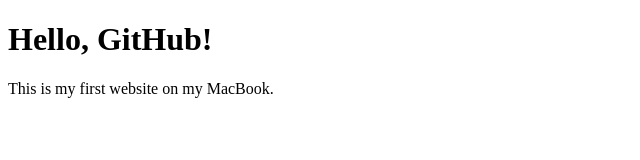
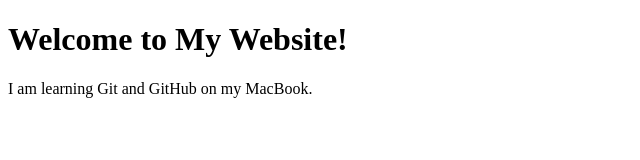
Before and after one commit to niteshkirodiwal4-prog/wilfred-clg, a plain HTML site: page index.html in a window 1280 px wide. Shown: the whole page, without its empty margins (0-640 px from the left). Drawn offline with Linux system fonts and the light colour scheme.

Commit message:
Update website heading

```diff
--- a/index.html
+++ b/index.html
@@ -7,7 +7,7 @@
   <title>My First Website</title>
 </head>
 <body>
-  <h1>Hello, GitHub!</h1>
-  <p>This is my first website on my MacBook.</p>
+  <h1>Welcome to My Website!</h1>
+  <p>I am learning Git and GitHub on my MacBook.</p>
 </body>
 </html>
```
